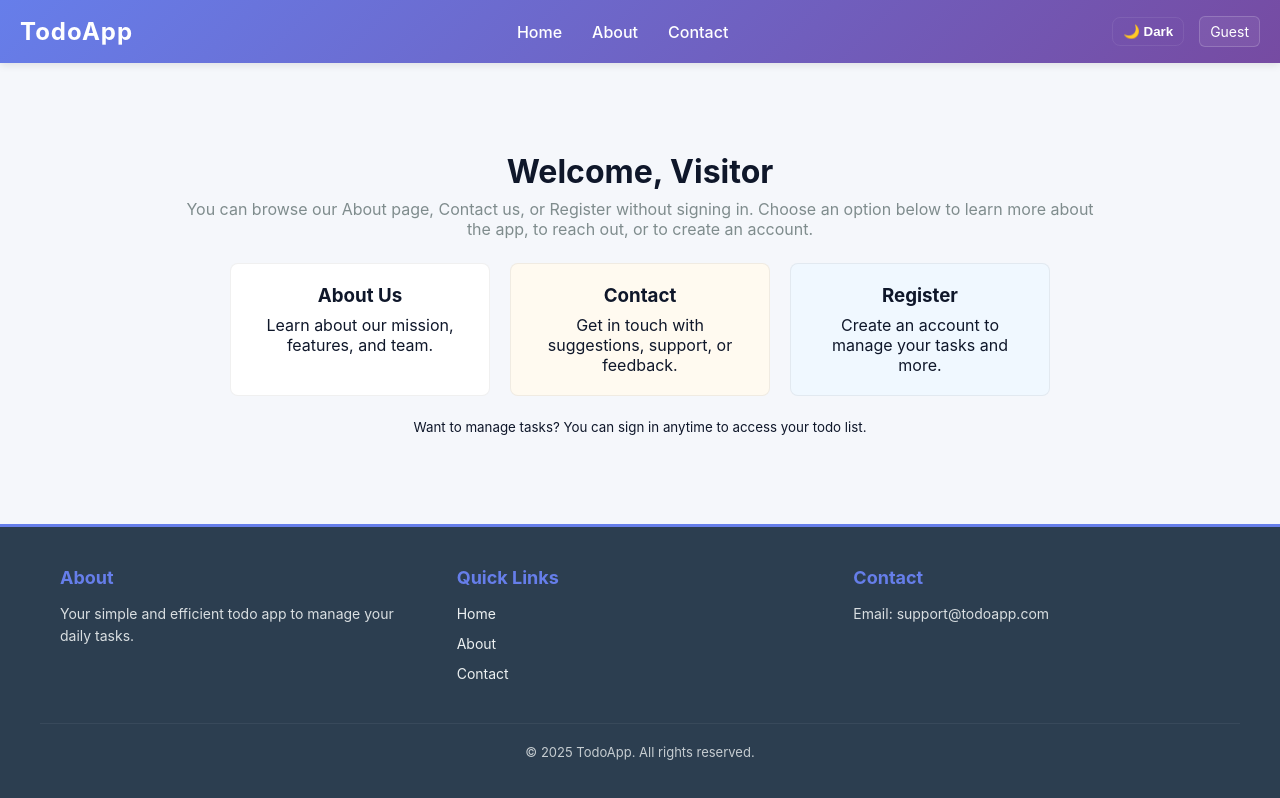
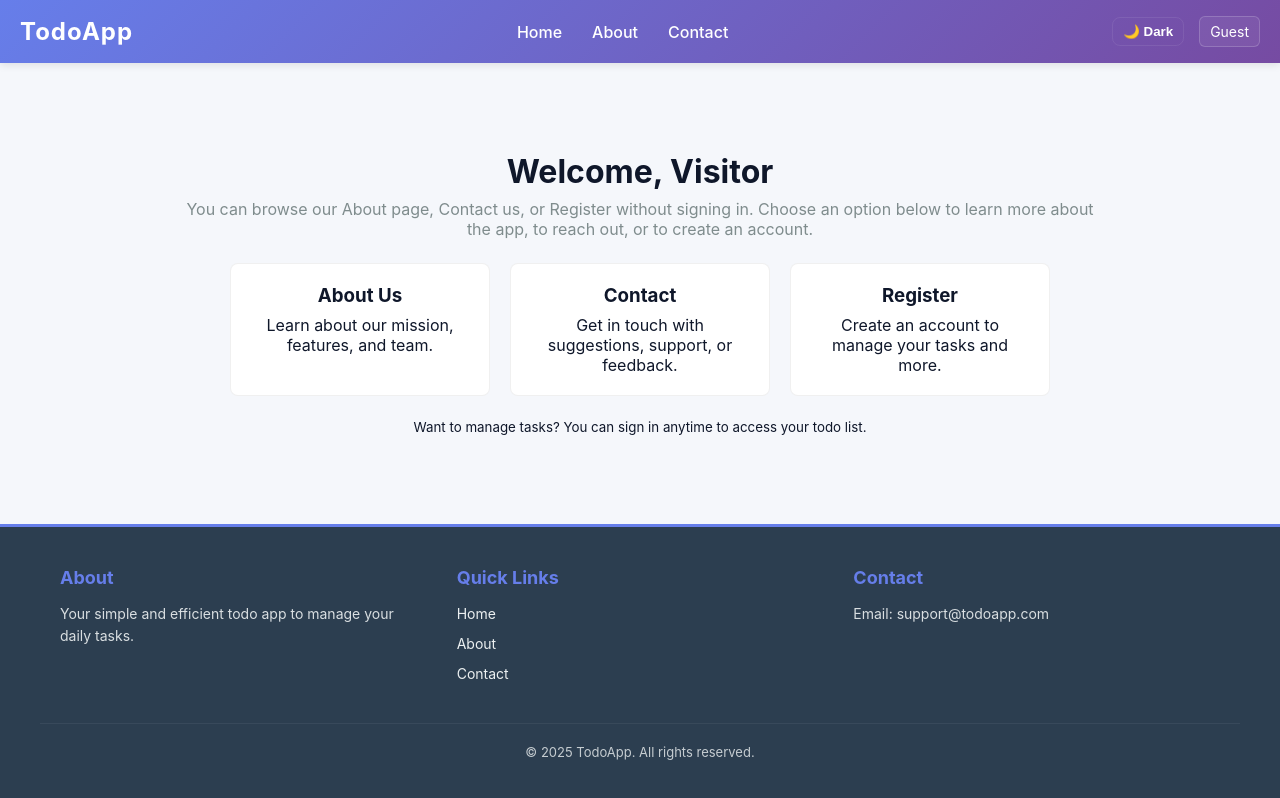
Before and after one commit to RohitMathur747/Todo-MERN-STACK, a React (Vite) app in the folder todo-react-app/: page /guest in a window 1280 px wide. Built offline with nearby package versions, Linux system fonts and the light colour scheme.

Commit message:
bug fixed for theme mode

```diff
--- a/todo-react-app/src/components/AuthPage.css
+++ b/todo-react-app/src/components/AuthPage.css
@@ -60,7 +60,7 @@ form {
 }
 
 .error {
-  color: #e74c3c;
+  color: var(--error);
   font-size: 12px;
   font-weight: 500;
 }
@@ -89,20 +89,20 @@ form {
 
 .toggle-auth {
   text-align: center;
-  border-top: 1px solid #ecf0f1;
+  border-top: 1px solid var(--border-light);
   padding-top: 20px;
   margin-top: 10px;
 }
 
 .toggle-auth p {
   font-size: 14px;
-  color: #7f8c8d;
+  color: var(--muted);
 }
 
 .toggle-btn {
   background: none;
   border: none;
-  color: #667eea;
+  color: var(--primary);
   font-weight: 600;
   cursor: pointer;
   margin-left: 5px;
@@ -112,18 +112,18 @@ form {
 }
 
 .toggle-btn:hover {
-  color: #764ba2;
+  color: var(--secondary);
 }
 
 .visitor-link {
   display: inline-block;
   margin-top: 8px;
-  color: #667eea;
+  color: var(--primary);
   font-weight: 600;
   text-decoration: underline;
 }
 .visitor-link:hover {
-  color: #764ba2;
+  color: var(--secondary);
 }
 
 @media (max-width: 480px) {
--- a/todo-react-app/src/components/GuestPanel.css
+++ b/todo-react-app/src/components/GuestPanel.css
@@ -42,10 +42,26 @@
   margin: 0 0 8px 0;
 }
 .guest-card.contact {
-  background: #fffaf0;
+  display: block;
+  text-decoration: none;
+  color: inherit;
+  background: var(--card-bg);
+  border: 1px solid rgba(0, 0, 0, 0.06);
+  padding: 20px;
+  border-radius: 8px;
+  width: 260px;
+  transition: transform 0.12s ease, box-shadow 0.12s ease;
 }
 .guest-card.register {
-  background: #f0f8ff;
+  display: block;
+  text-decoration: none;
+  color: inherit;
+  background: var(--card-bg);
+  border: 1px solid rgba(0, 0, 0, 0.06);
+  padding: 20px;
+  border-radius: 8px;
+  width: 260px;
+  transition: transform 0.12s ease, box-shadow 0.12s ease;
 }
 .footer-note {
   margin-top: 20px;
--- a/todo-react-app/src/index.css
+++ b/todo-react-app/src/index.css
@@ -15,6 +15,22 @@
   --footer-bg: #2c3e50;
   --footer-fg: #ecf0f1;
   --btn-bg: linear-gradient(135deg, var(--primary) 0%, var(--secondary) 100%);
+  /* Additional theme variables */
+  --error: #e74c3c;
+  --success: #10b981;
+  --muted-gray: #9ca3af;
+  --text-dark: #2d3748;
+  --border-light: #ecf0f1;
+  --bg-light: #f7f9ff;
+  --bg-light-alt: #eef4ff;
+  --bg-red-soft: #ffdada;
+  --bg-green-soft: #dff7e0;
+  --text-black: #111;
+  --bg-yellow-soft: #fffaf0;
+  --bg-blue-soft: #f0f8ff;
+  --success-bg: #d1fae5;
+  --success-fg: #065f46;
+  --placeholder: #cbd5e0;
 }
 
 * {
@@ -49,6 +65,22 @@ body {
   --footer-bg: #0b1220;
   --footer-fg: #cfe7ff;
   --btn-bg: linear-gradient(135deg, var(--primary) 0%, var(--secondary) 100%);
+  /* Additional dark theme variables */
+  --error: #ef4444;
+  --success: #10b981;
+  --muted-gray: #9ca3af;
+  --text-dark: #f3f4f6;
+  --border-light: #374151;
+  --bg-light: #1f2937;
+  --bg-light-alt: #111827;
+  --bg-red-soft: #451a1a;
+  --bg-green-soft: #14532d;
+  --text-black: #f9fafb;
+  --bg-yellow-soft: #451a03;
+  --bg-blue-soft: #1e3a8a;
+  --success-bg: #064e3b;
+  --success-fg: #a7f3d0;
+  --placeholder: #6b7280;
 }
 
 #root {
```
